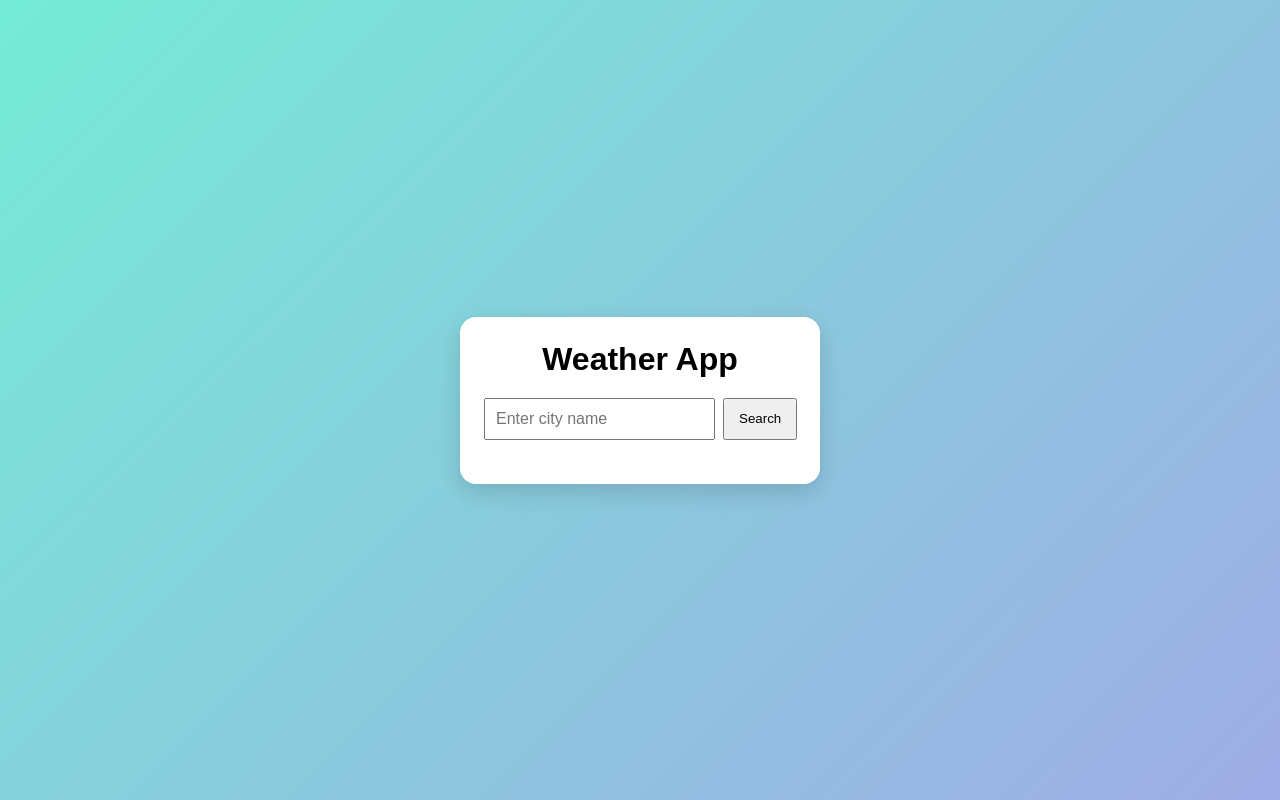
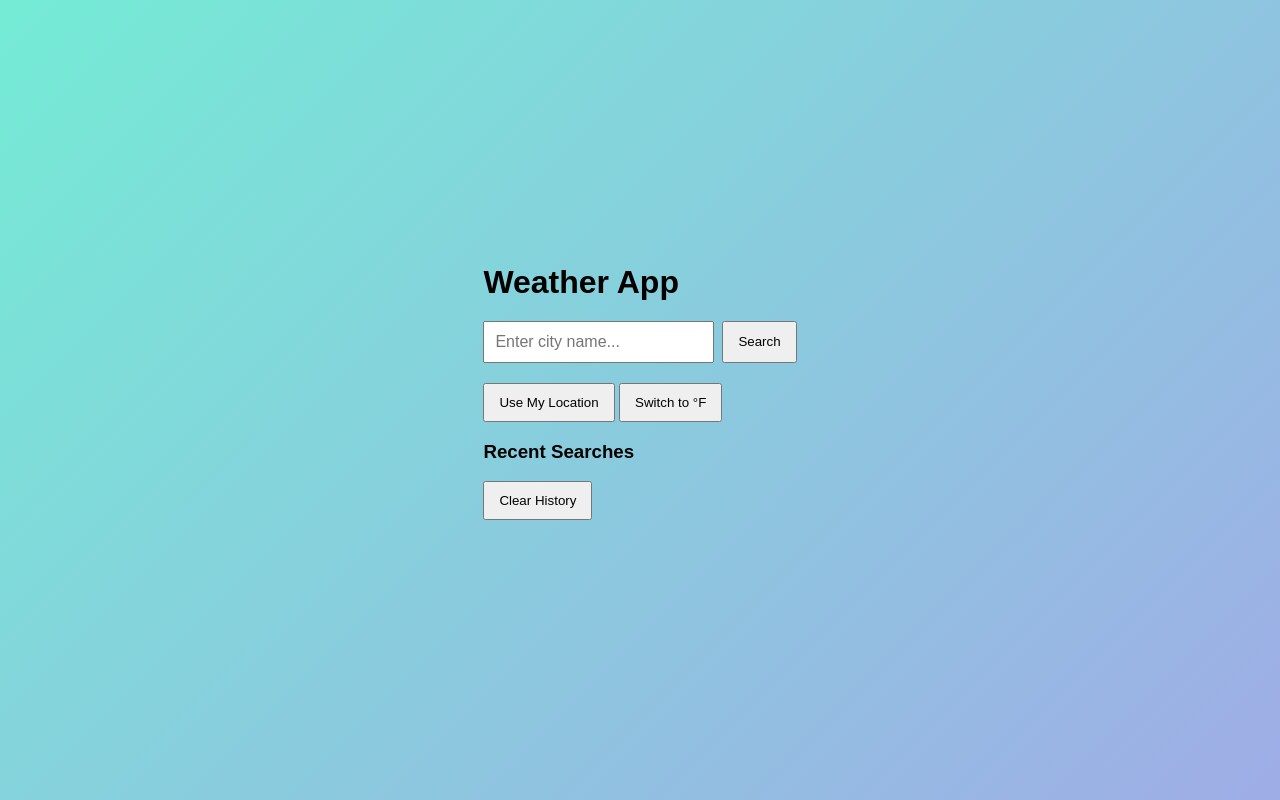
Before and after one commit to SnowT91/weather-app, a plain HTML site: page index.html in a window 1280 px wide. Drawn offline with Linux system fonts and the light colour scheme.

Commit message:
feat: update HTML structure for Weather App V2

```diff
--- a/index.html
+++ b/index.html
@@ -7,23 +7,38 @@
   <link rel="stylesheet" href="style.css" />
 </head>
 <body>
-  <div class="container">
+  <div class="weather-app">
     <h1>Weather App</h1>
 
     <div class="search-box">
-      <input id="cityInput" type="text" placeholder="Enter city name" />
+      <input type="text" id="cityInput" placeholder="Enter city name..." />
       <button id="searchBtn">Search</button>
     </div>
 
-    <p id="loadingMessage" class="hidden">Loading weather data...</p>
-    <div id="weatherResult" class="weather-card hidden">
+    <div class="extra-controls">
+      <button id="locationBtn">Use My Location</button>
+      <button id="unitToggle">Switch to °F</button>
+    </div>
+
+    <p id="message" class="message"></p>
+
+    <div id="weatherResult" class="weather-result hidden">
       <h2 id="cityName"></h2>
-      <img id="weatherIcon" alt="Weather icon" />
+      <img id="weatherIcon" src="" alt="Weather icon" />
       <p id="temperature"></p>
       <p id="description"></p>
+      <p id="feelsLike"></p>
+      <p id="humidity"></p>
+      <p id="wind"></p>
     </div>
 
-    <p id="errorMessage" class="error hidden"></p>
+    <div class="history-box">
+      <div class="history-header">
+        <h3>Recent Searches</h3>
+        <button id="clearHistoryBtn">Clear History</button>
+      </div>
+      <ul id="historyList"></ul>
+    </div>
   </div>
 
   <script src="script.js"></script>
```
